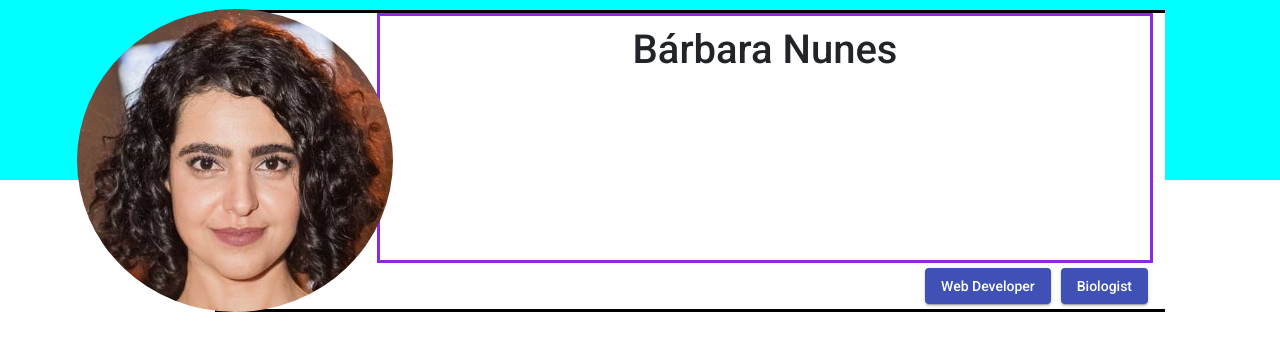
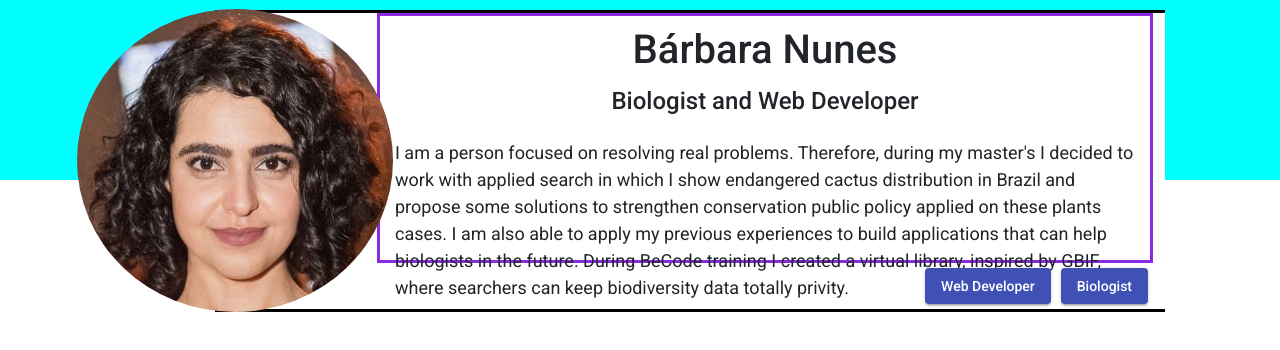
Before and after one commit to BarbaraCristinaNunes/portifolio-angular, an Angular app: page / in a window 1280 px wide. Shown: the top 350 px of the page. Built offline with nearby package versions, Linux system fonts and the light colour scheme.

Commit message:
removed routerLink from button. Now I do the navigation in controller

```diff
--- a/src/app/app.component.html
+++ b/src/app/app.component.html
@@ -7,14 +7,14 @@
       <div class="col" id="description">
         <div id="person-information" style="border: solid blueviolet;">
           <h1 class="text-center" id="name">Bárbara Nunes</h1>
-          <h4 class="text-center" id="title">{{myTitle}}</h4>
+          <h4 class="text-center" id="title">{{information[activeProfile]?.myTitle}}</h4>
           <p id="me">
-            {{aboutMe}}
+            {{information[activeProfile]?.aboutMe}}
           </p>
         </div>
         <div id="read-more">
-          <button id="biologist" mat-raised-button color="primary" [routerLink]="['/Biologist']" routerLinkActive="router-link-active" (click)="biologistInformation()">Biologist</button>
-          <button id="web-developer" mat-raised-button color="primary" [routerLink]="['/Web-Developer']" routerLinkActive="router-link-active" (click)="webDeveloperInformation()">
+          <button id="biologist" mat-raised-button color="primary" routerLinkActive="router-link-active" (click)="changeInformation('biologist', '/Biologist')">Biologist</button>
+          <button id="web-developer" mat-raised-button color="primary" routerLinkActive="router-link-active" (click)="changeInformation('developer', '/Web-Developer')">
             Web Developer
           </button>
         </div>
```
